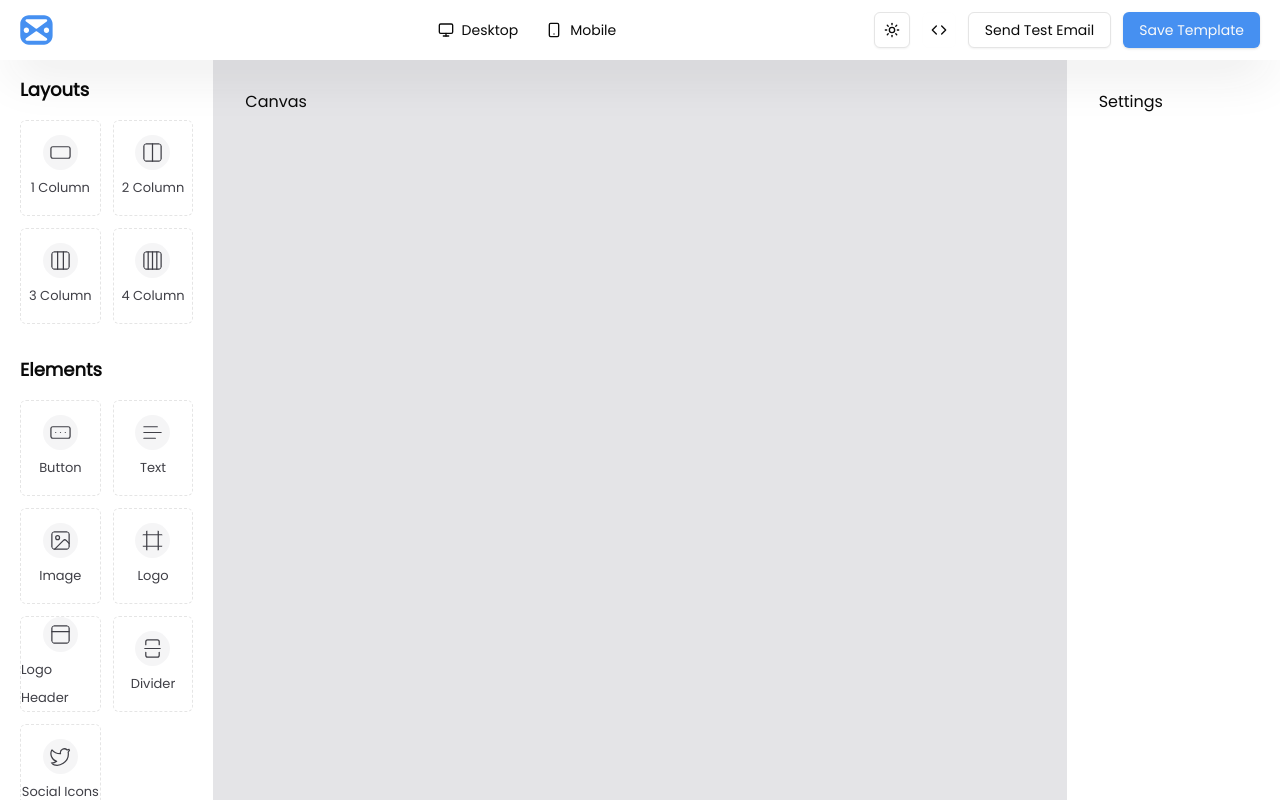
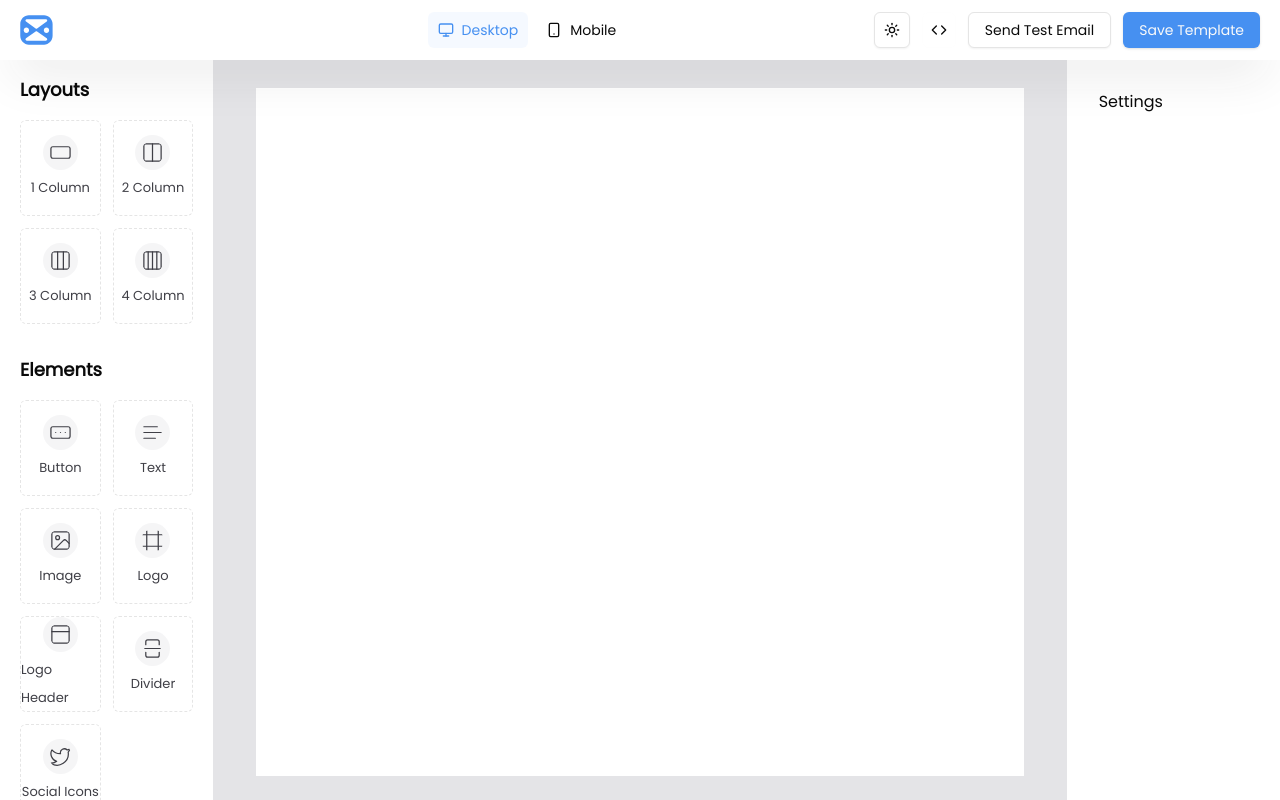
Before and after one commit to shuvoslashn/emailator, a Next.js app: page /editor/456 in a window 1280 px wide. Built offline with nearby package versions, Linux system fonts and the light colour scheme; no server answers.

Commit message:
feat: initial Canvas created

```diff
--- a/components/custom/Canvas.tsx
+++ b/components/custom/Canvas.tsx
@@ -1,7 +1,13 @@
+"use client";
+import { useScreenSize } from "@/hooks/useScreenSize";
+
 export default function Canvas() {
+    const { screenSize, setScreenSize } = useScreenSize();
     return (
-        <div className="h-[94vh] w-full  bg-zinc-200 dark:bg-zinc-800 p-8 overflow-y-scroll">
-            Canvas
+        <div className="h-[94vh] w-full  bg-zinc-200 dark:bg-zinc-800 p-8 overflow-y-scroll flex justify-center">
+            <div
+                className={`bg-white dark:bg-zinc-900 p-6 w-full ${screenSize === "desktop" ? "max-w-3xl" : "max-w-sm"} duration-300`}
+            ></div>
         </div>
     );
 }
--- a/components/custom/EditorHeader.tsx
+++ b/components/custom/EditorHeader.tsx
@@ -1,9 +1,12 @@
+"use client";
+import { useScreenSize } from "@/hooks/useScreenSize";
 import { Code, Monitor, Smartphone } from "lucide-react";
 import { Button } from "../ui/button";
 import Logo from "./Logo";
 import { ThemeToggle } from "./ThemeToggle";
 
 export default function EditorHeader() {
+    const { screenSize, setScreenSize } = useScreenSize();
     return (
         <header className="py-3 shadow-2xl shadow-zinc-800/10 z-50 fixed w-full bg-white dark:bg-zinc-950">
             <div className="px-5 flex justify-between items-center gap-4">
@@ -13,14 +16,16 @@ export default function EditorHeader() {
                 <div className="flex gap-2">
                     <Button
                         variant={"ghost"}
-                        className="hover:bg-primary/10 px-2.5"
+                        className={`hover:bg-primary/5 hover:text-primary px-2.5 ${screenSize === "desktop" && "bg-primary/5 text-primary"}`}
+                        onClick={() => setScreenSize("desktop")}
                     >
                         <Monitor />
                         <span className="hidden md:block">Desktop</span>
                     </Button>
                     <Button
                         variant={"ghost"}
-                        className="hover:bg-primary/10 px-2.5"
+                        className={`hover:bg-primary/5 hover:text-primary px-2.5 ${screenSize === "mobile" && "bg-primary/5 text-primary"}`}
+                        onClick={() => setScreenSize("mobile")}
                     >
                         <Smartphone />
                         <span className="hidden md:block">Mobile</span>
--- a/components/custom/ElementsSideBar.tsx
+++ b/components/custom/ElementsSideBar.tsx
@@ -1,15 +1,27 @@
+"use client";
+
 import ElementList from "@/data/ElementList";
 import Layout from "@/data/Layout";
 import ElementLayoutCard from "./ElementLayoutCard";
 
 export default function ElementsSideBar() {
+    const onDragLayoutStart = (layout: any) => {
+        console.log(layout);
+    };
+
     return (
         <div className="h-[94vh] w-full bg-white dark:bg-zinc-900 p-5 flex flex-col gap-8 overflow-y-scroll">
             <div>
                 <h2 className="font-semibold text-lg">Layouts</h2>
                 <div className="grid grid-cols-1 md:grid-cols-2 gap-3 mt-4">
                     {Layout.map((layout) => (
-                        <ElementLayoutCard layout={layout} />
+                        <div
+                            key={layout.type}
+                            draggable
+                            onDragStart={() => onDragLayoutStart(layout)}
+                        >
+                            <ElementLayoutCard layout={layout} />
+                        </div>
                     ))}
                 </div>
             </div>
@@ -18,7 +30,13 @@ export default function ElementsSideBar() {
                 <h2 className="font-semibold text-lg">Elements</h2>
                 <div className="grid grid-cols-1 md:grid-cols-2 gap-3 mt-4">
                     {ElementList.map((layout) => (
-                        <ElementLayoutCard layout={layout} />
+                        <div
+                            key={layout.type}
+                            draggable
+                            onDragStart={() => onDragLayoutStart(layout)}
+                        >
+                            <ElementLayoutCard layout={layout} />
+                        </div>
                     ))}
                 </div>
             </div>
--- a/components/providers/Provider.tsx
+++ b/components/providers/Provider.tsx
@@ -1,6 +1,7 @@
 "use client";
 
-import { UserDetails, userDetailsContext } from "@/context/UserDetailsContext";
+import { ScreenSizeContext, ScreenSizes } from "@/context/ScreenSizeContext";
+import { UserDetails, UserDetailsContext } from "@/context/UserDetailsContext";
 import { GoogleOAuthProvider } from "@react-oauth/google";
 import { ConvexProvider, ConvexReactClient } from "convex/react";
 import { ReactNode, useEffect, useState } from "react";
@@ -8,6 +9,9 @@ import { ReactNode, useEffect, useState } from "react";
 export function Provider({ children }: { children: ReactNode }) {
     const convex = new ConvexReactClient(process.env.NEXT_PUBLIC_CONVEX_URL!);
     const [userDetails, setUserDetails] = useState<UserDetails | undefined>();
+    const [screenSize, setScreenSize] = useState<ScreenSizes | undefined>(
+        "desktop"
+    );
 
     useEffect(() => {
         if (typeof window !== "undefined") {
@@ -26,11 +30,15 @@ export function Provider({ children }: { children: ReactNode }) {
             <GoogleOAuthProvider
                 clientId={process.env.NEXT_PUBLIC_GOOGLE_AUTH_CLIENT_ID!}
             >
-                <userDetailsContext.Provider
+                <UserDetailsContext.Provider
                     value={{ userDetails, setUserDetails }}
                 >
-                    {children}
-                </userDetailsContext.Provider>
+                    <ScreenSizeContext.Provider
+                        value={{ screenSize, setScreenSize }}
+                    >
+                        {children}
+                    </ScreenSizeContext.Provider>
+                </UserDetailsContext.Provider>
             </GoogleOAuthProvider>
         </ConvexProvider>
     );
--- /dev/null
+++ b/context/ScreenSizeContext.tsx
@@ -0,0 +1,12 @@
+import { createContext, Dispatch, SetStateAction } from "react";
+
+export type ScreenSizes = "desktop" | "mobile";
+
+type ScreenSizesContextType = {
+    screenSize: ScreenSizes | undefined;
+    setScreenSize: Dispatch<SetStateAction<ScreenSizes | undefined>>;
+};
+
+export const ScreenSizeContext = createContext<
+    ScreenSizesContextType | undefined
+>(undefined);
--- a/context/UserDetailsContext.tsx
+++ b/context/UserDetailsContext.tsx
@@ -12,6 +12,6 @@ type UserDetailsContextType = {
     setUserDetails: Dispatch<SetStateAction<UserDetails | undefined>>;
 };
 
-export const userDetailsContext = createContext<
+export const UserDetailsContext = createContext<
     UserDetailsContextType | undefined
 >(undefined);
--- /dev/null
+++ b/hooks/useScreenSize.ts
@@ -0,0 +1,12 @@
+import { ScreenSizeContext } from "@/context/ScreenSizeContext";
+import { useContext } from "react";
+
+export const useScreenSize = () => {
+    const context = useContext(ScreenSizeContext);
+    if (context === undefined) {
+        throw new Error(
+            "useScreenSize must be used within a ScreenSizeProvider"
+        );
+    }
+    return context;
+};
--- a/hooks/useUserDetails.ts
+++ b/hooks/useUserDetails.ts
@@ -1,8 +1,8 @@
+import { UserDetailsContext } from "@/context/UserDetailsContext";
 import { useContext } from "react";
-import { userDetailsContext } from "@/context/UserDetailsContext";
 
 export const useUserDetails = () => {
-    const context = useContext(userDetailsContext);
+    const context = useContext(UserDetailsContext);
     if (context === undefined) {
         throw new Error(
             "useUserDetails must be used within a UserDetailsProvider"
```
